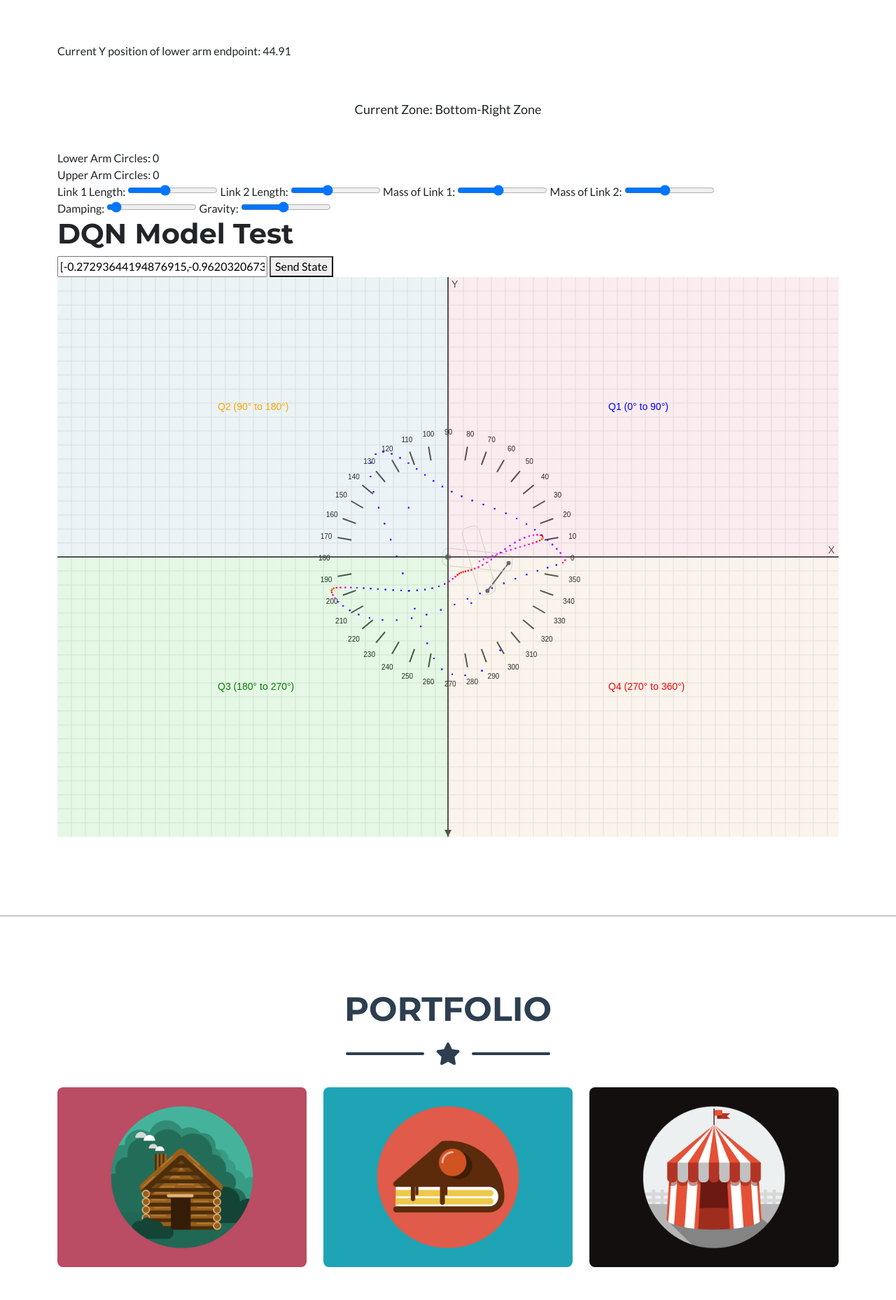
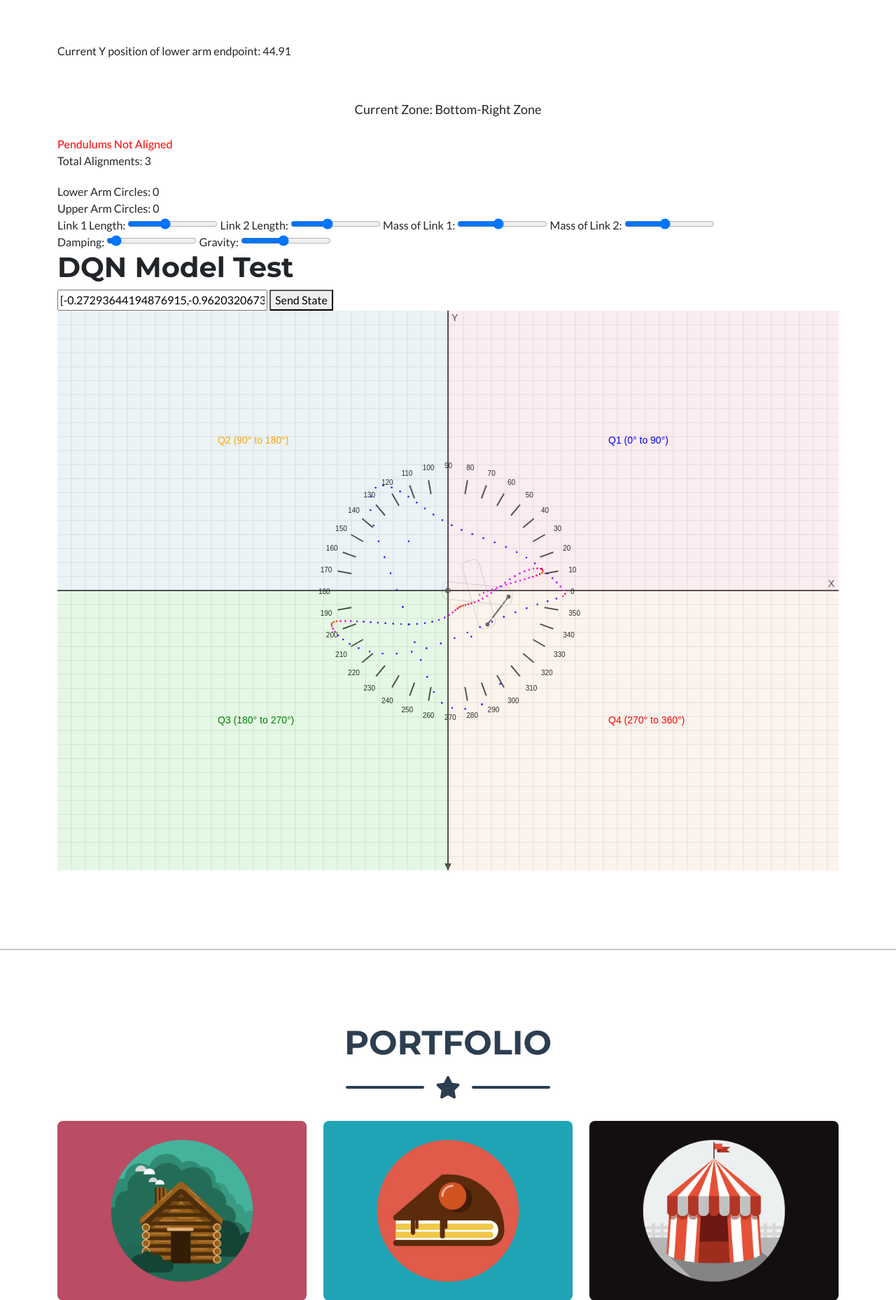
Before and after one commit to trueblood/MyAcrobot, a Flask app: page / in a window 1280 px wide. Shown: the part 135-1993 px from the top of the page at 70% size. Run offline with Flask 3, Linux system fonts and the light colour scheme; some libraries are stand-ins or nearby versions.

Commit message:
getting alignment of both pendulumns

```diff
--- a/web/app/src/static/js/double_pendulum.js
+++ b/web/app/src/static/js/double_pendulum.js
@@ -5,9 +5,71 @@ const trails = {
 
 let currentControl = 'lowerArm'; // Track which link is currently controlled
 
+// You can also track alignment events
+let alignmentCount = 0;
+let lastAlignmentTime = 0;
+
+function trackAlignment(upperArm, lowerArm) {
+    const currentTime = Date.now();
+    const alignmentInfo = checkPendulumsAlignment(upperArm, lowerArm);
+
+    if (alignmentInfo.isAligned) {
+        // Only count as new alignment if more than 500ms has passed
+        if (currentTime - lastAlignmentTime > 500) {
+            alignmentCount++;
+            lastAlignmentTime = currentTime;
+
+            // Store alignment data
+            const alignmentData = {
+                timestamp: currentTime,
+                count: alignmentCount,
+                upperArmAngle: alignmentInfo.upperDegrees,
+                lowerArmAngle: alignmentInfo.lowerDegrees,
+                upperArmPosition: { x: upperArm.position.x, y: upperArm.position.y },
+                lowerArmPosition: { x: lowerArm.position.x, y: lowerArm.position.y }
+            };
+
+            console.log('Alignment detected:', alignmentData);
+
+            // Update UI with alignment count
+            const countDisplay = document.getElementById('alignmentCountDisplay');
+            countDisplay.textContent = `Total Alignments: ${alignmentCount}`;
+        }
+    }
+}
+
 // Add a function to handle pausing the simulation for a specific duration
 function pauseSimulation(duration) {
     return new Promise((resolve) => setTimeout(resolve, duration));
+}
+
+function checkPendulumsAlignment(upperArm, lowerArm) {
+    // Get the angles of both arms in radians
+    const upperAngle = upperArm.angle % (2 * Math.PI);
+    const lowerAngle = lowerArm.angle % (2 * Math.PI);
+
+    // Convert to degrees for easier understanding
+    const upperDegrees = (upperAngle * 180 / Math.PI);
+    const lowerDegrees = (lowerAngle * 180 / Math.PI);
+
+    // Define tolerance for "straightness" (in degrees)
+    const tolerance = 5; // adjust this value as needed
+
+    // Check if angles are aligned (either both vertical or both horizontal)
+    const angleDifference = Math.abs(upperDegrees - lowerDegrees);
+
+    // They are aligned if their angle difference is near 0° or 180°
+    const isAligned = (
+        angleDifference <= tolerance ||
+        Math.abs(angleDifference - 180) <= tolerance
+    );
+
+    return {
+        isAligned: isAligned,
+        upperDegrees: upperDegrees,
+        lowerDegrees: lowerDegrees,
+        angleDifference: angleDifference
+    };
 }
 
 function getBestActionFromModel(parsedValue) {
@@ -668,6 +730,36 @@ Simulation.doublePendulum = async (containerId, centerX, centerY) => {
         // Send the observation data to the WebSocket server
         // logPendulumState(lowerArm, upperArm);
 
+        // Check alignment
+        const alignmentInfo = checkPendulumsAlignment(upperArm, lowerArm);
+       // updateAlignmentDisplay(alignmentInfo);
+        if (alignmentInfo.isAligned) {
+            console.log('Pendulums are aligned!');
+            console.log('Upper arm angle:', alignmentInfo.upperDegrees.toFixed(2));
+            console.log('Lower arm angle:', alignmentInfo.lowerDegrees.toFixed(2));
+
+            // Optional: Update UI to show alignment
+            const alignmentDisplay = document.getElementById('alignmentDisplay');
+            alignmentDisplay.innerHTML = `
+            <div style="color: green;">
+                Pendulums Aligned!
+                <br>
+                Upper: ${alignmentInfo.upperDegrees.toFixed(2)}°
+                <br>
+                Lower: ${alignmentInfo.lowerDegrees.toFixed(2)}°
+            </div>
+        `;
+        } else {
+            console.log('Pendulums are not aligned.');
+            // Optional: Update UI to show non-alignment
+            const alignmentDisplay = document.getElementById('alignmentDisplay');
+            alignmentDisplay.innerHTML = `
+            <div style="color: red;">
+                Pendulums Not Aligned
+            </div>
+        `;
+        }
+
         // Draw the grid
         drawGrid(render.context, render.options.width, render.options.height);
 
@@ -797,6 +889,8 @@ Simulation.doublePendulum = async (containerId, centerX, centerY) => {
         if (zoneOutput) {
             zoneOutput.textContent = `Current Zone: ${zone}`;
         }
+
+        trackAlignment(upperArm, lowerArm);
     });
 
     // add mouse control
--- a/web/app/src/templates/index.html
+++ b/web/app/src/templates/index.html
@@ -84,7 +84,9 @@
             </div>
             <br />
             <div id="currentLink" name="currentLink"></div>
-
+            <div id="alignmentDisplay" name="alignmentDisplay"></div>
+            <div id="alignmentCountDisplay" name="alignmentCountDisplay"></div>
+            <div id="notAlignedDisplay" name="notAlignedDisplay"></div>
             <div id="circleData" style="margin-top: 20px; font-size: 16px;">
                 <div id="lowerArmCircleCount">Lower Arm Circles: 0</div>
                 <div id="upperArmCircleCount">Upper Arm Circles: 0</div>
```
Lines whose indentation alone changed are shown as unchanged.
